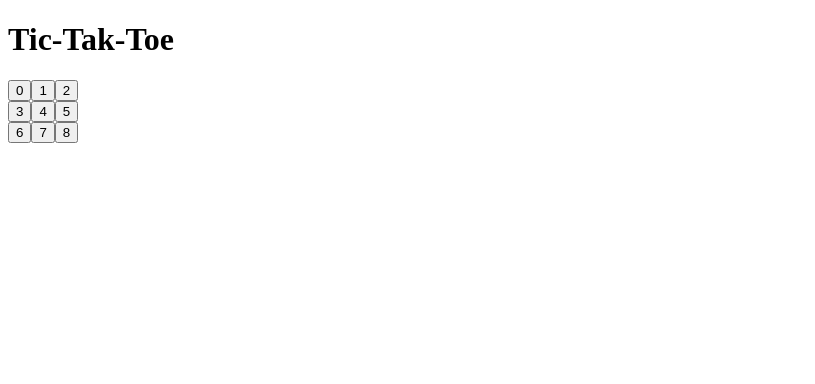
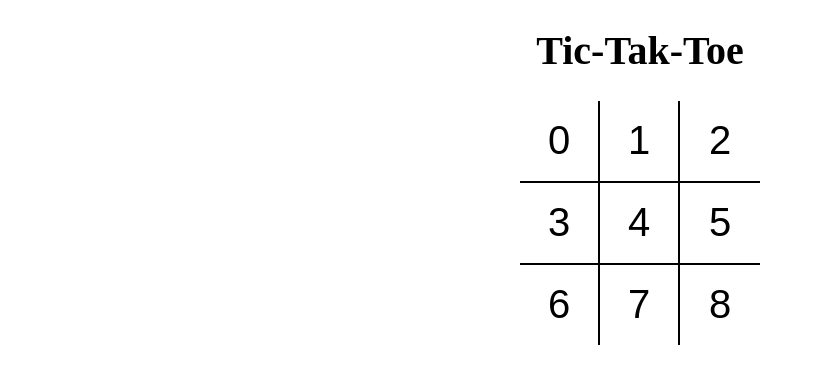
Before and after one commit to lakshrajj/tictactoe-react, a React (Vite) app: page / in a window 1280 px wide. Shown: the top 384 px of the page, without its empty margins (0-815 px from the left). Built offline with nearby package versions, Linux system fonts and the light colour scheme; the HTML template or start-up script is replaced by a standard one.

Commit message:
Done Styling using Sass Css

```diff
--- a/package.json
+++ b/package.json
@@ -26,6 +26,7 @@
     "eslint-plugin-react": "^7.30.0",
     "prettier": "^2.7.1",
     "rimraf": "^3.0.2",
+    "sass": "^1.52.3",
     "vite": "^2.6.7"
   },
   "babel": {
--- a/src/App.jsx
+++ b/src/App.jsx
@@ -1,9 +1,10 @@
 import React from 'react';
 import Board from './compoments/Board';
+import './styles/root.scss';
 
 const App = () => {
   return (
-    <div>
+    <div className="app">
       <h1>Tic-Tak-Toe</h1>
       <Board />
     </div>
--- a/src/compoments/Board.jsx
+++ b/src/compoments/Board.jsx
@@ -3,18 +3,18 @@
 
 const Board = () => {
   return (
-    <div>
-      <div>
+    <div className="board">
+      <div className="board-row">
         <Square value={0} />
         <Square value={1} />
         <Square value={2} />
       </div>
-      <div>
+      <div className="board-row">
         <Square value={3} />
         <Square value={4} />
         <Square value={5} />
       </div>
-      <div>
+      <div className="board-row">
         <Square value={6} />
         <Square value={7} />
         <Square value={8} />
--- a/src/compoments/Square.jsx
+++ b/src/compoments/Square.jsx
@@ -1,7 +1,11 @@
 import React from 'react';
 
-const Square = ({ value }) => {
-  return <button type="button">{value}</button>;
+const Square = ({ value, children }) => {
+  return (
+    <button type="button" className="square">
+      {value}
+    </button>
+  );
 };
 
 export default Square;
--- /dev/null
+++ b/src/styles/root.scss
@@ -0,0 +1,43 @@
+body {
+  padding: 0;
+  margin: 0;
+}
+
+button {
+  background: none;
+  border: none;
+  outline: none;
+  &:hover {
+    cursor: pointer;
+  }
+}
+
+.app {
+  font-size: 20px;
+  display: flex;
+  flex-direction: column;
+  align-items: center;
+}
+
+.board {
+  .board-row {
+    display: flex;
+    flex-direction: row;
+    border-bottom: 2px solid #000;
+    &:last-child {
+      border-bottom: none;
+    }
+    .square {
+      width: 80px;
+      height: 80px;
+      border-right: 2px solid #000;
+      font-size: 2.5rem;
+      padding: 0;
+      overflow: hidden;
+      transition: all 0.2s;
+      &:last-child {
+        border-right: none;
+      }
+    }
+  }
+}
```
Also changed, not shown: 1 other file (tests, documents, lock files or other folders).
